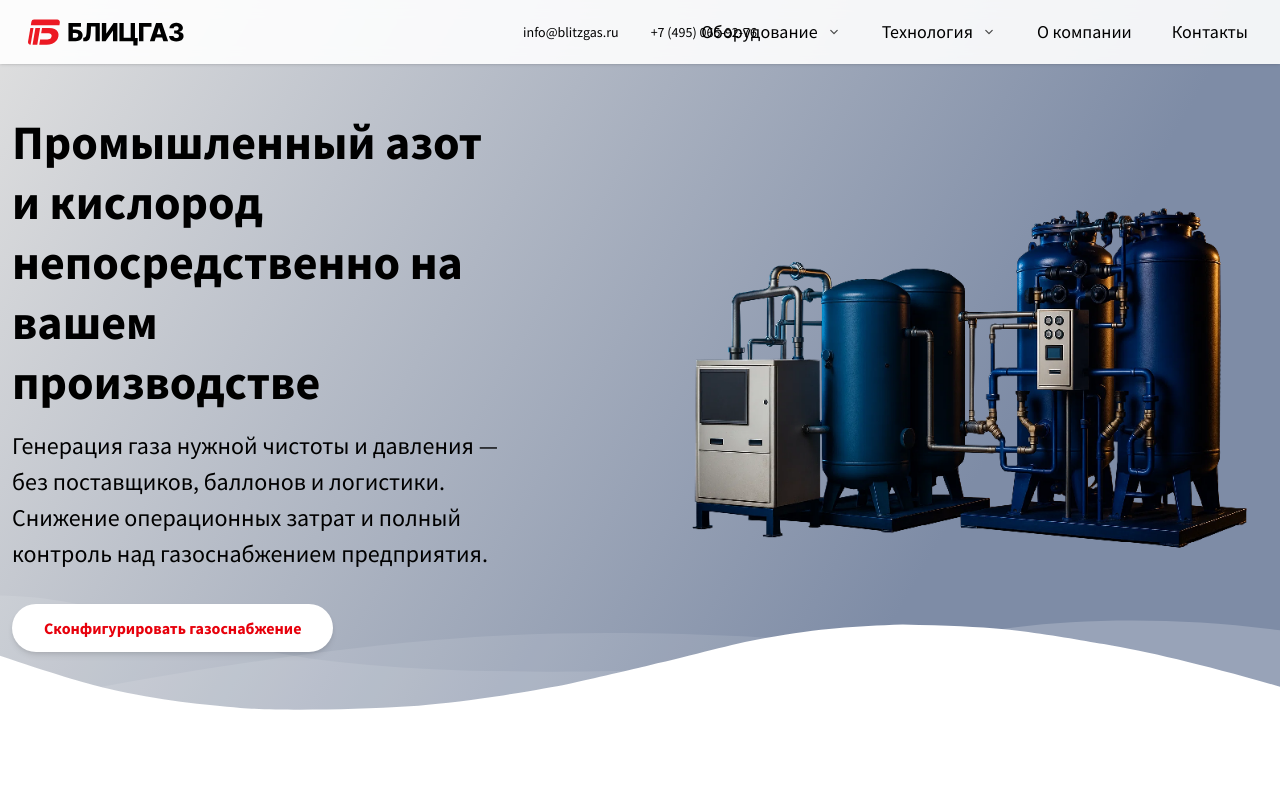
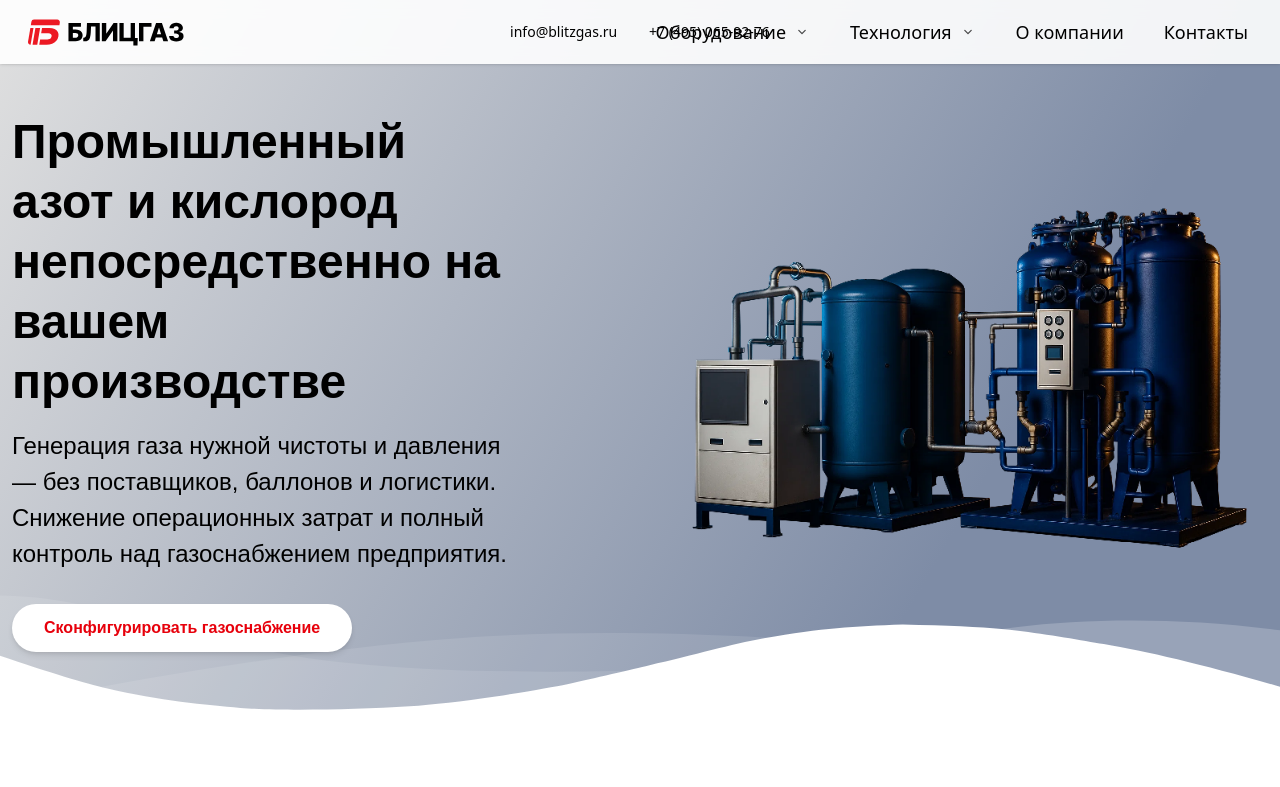
Before and after one commit to kirukhin/gas, a Next.js app: page / in a window 1280 px wide. Shown: the top 787 px of the page. Built offline with nearby package versions, Linux system fonts and the light colour scheme.

Commit message:
font and styles import issues

```diff
--- a/pages/_document.jsx
+++ b/pages/_document.jsx
@@ -12,10 +12,6 @@ export default function Document() {
         <link rel="icon" type="image/png" sizes="16x16" href="/favicon-16x16.png" />
         <link rel="manifest" href="/site.webmanifest" />
 
-        {/* Google Fonts (альтернативно используйте next/font) */}
-        <link href="https://fonts.googleapis.com/css?family=Source+Sans+Pro:400,700&display=swap" rel="stylesheet" />
-
-
       </Head>
       <body className="leading-normal tracking-normal gradient text-white">
         <Main />
--- a/styles/globals.css
+++ b/styles/globals.css
@@ -1,5 +1,3 @@
-/* Google font import — должен быть первым */
-@import url("https://fonts.googleapis.com/css?family=Source+Sans+Pro:400,700&display=swap");
 
 /* Tailwind imports */
 @import "tailwindcss";
@@ -8,9 +6,20 @@
 @tailwind components;
 @tailwind utilities;
 
-/* Ensure body uses Source Sans Pro as a fallback */
+/* Global typography */
 body {
-  font-family: "Source Sans Pro", system-ui, -apple-system, "Segoe UI", Roboto, "Helvetica Neue", Arial;
+  font-family:
+    system-ui,
+    -apple-system,
+    BlinkMacSystemFont,
+    "Segoe UI",
+    Roboto,
+    "Helvetica Neue",
+    Arial,
+    "Noto Sans",
+    "Liberation Sans",
+    sans-serif;
+
   -webkit-font-smoothing: antialiased;
   -moz-osx-font-smoothing: grayscale;
 }
```
